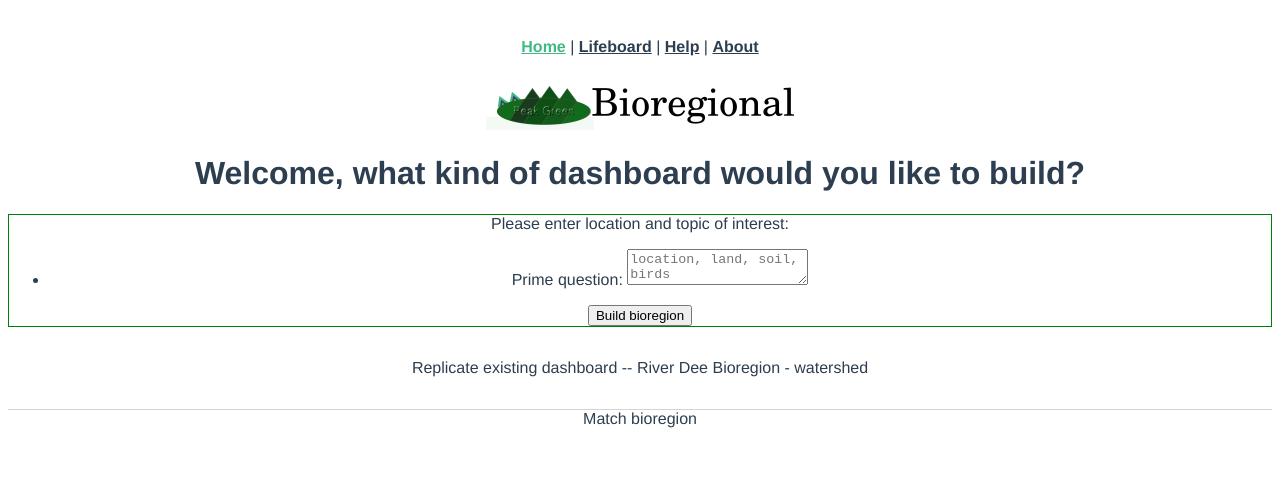
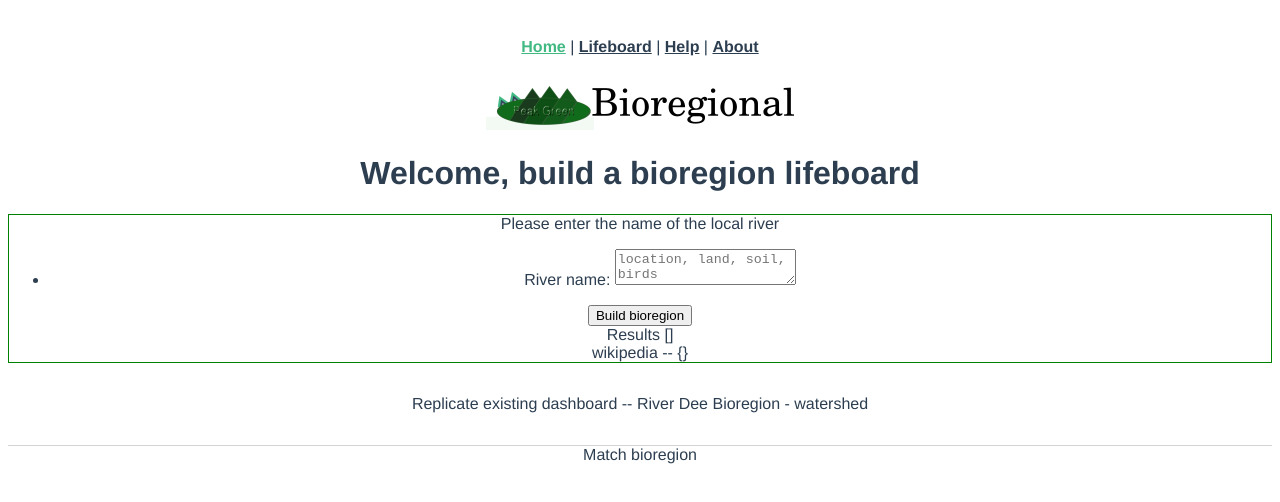
Before and after one commit to CodeTheCity/bioregional_dashboards, a Vue app in the folder src/dashboard/: page / in a window 1280 px wide. Shown: the top 502 px of the page. Built offline with nearby package versions, Linux system fonts and the light colour scheme.

Commit message:
add wikipedia query

```diff
--- a/src/dashboard/package.json
+++ b/src/dashboard/package.json
@@ -10,6 +10,7 @@
     "lint": "vue-cli-service lint"
   },
   "dependencies": {
+    "axios": "^0.21.1",
     "core-js": "^3.6.5",
     "leaflet": "^1.7.1",
     "procedural-gl": "^1.0.6",
--- a/src/dashboard/src/components/setup/inputBox.vue
+++ b/src/dashboard/src/components/setup/inputBox.vue
@@ -1,21 +1,31 @@
 <template>
   <div class="input-box">
-    <header>Please enter location and topic of interest:</header>
+    <header>Please enter the name of the local river</header>
     <div id="prime-bioregion">
       <form id="bioregion_form" name="bioregion_form" method="post" action="#">
         <ul>
           <li class="bioregion-items">
-            Prime question:
+            River name:
             <textarea required="" v-model="biointerest.text" placeholder="location, land, soil, birds">dfd</textarea>
           </li>
         </ul>
       </form>
       <button @click.prevent="startBuild" class="button is-primary">Build bioregion</button>
     </div>
+    <div v-if="wikipage.data">
+      <div v-html="wikipage.data.query.pages[415350].extract">
+      </div>
+    </div>
+    <div id="search results">
+      Results {{ querylist }}
+    </div>
+      wikipedia -- {{ wikipage }}
   </div>
 </template>
 
 <script>
+import axios from 'axios'
+
 export default {
   name: 'inputbox',
   components: {
@@ -25,12 +35,38 @@ export default {
     {
       text: '',
       forum: ''
-    }
+    },
+    wikipage: {},
+    querylist: []
   }),
   methods: {
-    startBuild () {
+    async startBuild () {
+      console.log('start build bioergion')
       // move to lifeboard visualisation
-      this.$router.push('dashboard')
+      // this.$router.push('dashboard')
+      let inputQuery = this.biointerest.text
+      // let wikipediaQuery = 'https://en.wikipedia.org/w/api.php?action=opensearch&search={' + inputQuery + '}&format=json'
+      /* let wikipediaQuery = 'https://en.wikipedia.org/w/api.php?action=opensearch&search={River_Dee,_Aberdeenshire}&format=json'
+      let responseWikipedia = await fetch(wikipediaQuery)
+      console.log('response')
+      console.log(responseWikipedia) */
+      //  "https://en.wikipedia.org/w/api.php?action=query&origin=*&format=json&generator=search&gsrnamespace=0&gsrlimit=5&gsrsearch='New_England_Patriots'"
+      let url = 'https://en.wikipedia.org/w/api.php?action=opensearch&origin=*&search={ ' + inputQuery + '}&format=json'
+      this.querylist = await axios.get(url)
+      console.log(this.queryWikiResults)
+      axios.get(url)
+        .then(
+          response => console.log(response.data)
+          // this.querylist = response.data
+        )
+      let url2 = 'https://en.wikipedia.org/w/api.php?action=query&origin=*&format=json&generator=search&gsrnamespace=0&gsrlimit=5&gsrsearch=River_Dee,_Aberdeenshire'
+      axios.get(url2)
+        .then(
+          response => response.data
+        )
+      // https://en.wikipedia.org/w/api.php?action=query&titles=belgrade&prop=extracts%7Cpageimages%7Cinfo&pithumbsize=400&inprop=url&redirects=&format=json&origin=*
+      let url3 = 'https://en.wikipedia.org/w/api.php?action=query&titles=River_Dee,_Aberdeenshire&prop=extracts%7Cpageimages%7Cinfo&pithumbsize=400&inprop=url&redirects=&format=json&origin=*'
+      this.wikipage = await axios.get(url3)
     }
   }
 }
--- a/src/dashboard/src/store/index.js
+++ b/src/dashboard/src/store/index.js
@@ -1,24 +1,30 @@
 import Vue from 'vue'
 import Vuex from 'vuex'
+// import axios from 'axios'
+// console.log('store')
+// https://en.wikipedia.org/w/api.php?action=query&origin=*&format=json&generator=search&gsrnamespace=0&gsrlimit=5&gsrsearch=%27New_England_Patriots
+// let url = 'https://en.wikipedia.org/w/api.php?action=opensearch&origin=*&search={River_Dee,_Aberdeenshire}&format=json'
+// axios.get(url).then(response => console.log(response.data))
 
 Vue.use(Vuex)
 
 export default new Vuex.Store({
   state: {
+    bioregions: [{ id: 123, name: 'Earth' }, { id: 124, name: 'Scotland' }, { id: 125, name: 'Dee watershed' }, { id: 126, name: 'Dee tributaries' }],
     storyLive: [{ name: 'Waterflow', id: '0001' }, { name: 'Rainfall', id: '0002' }, { name: 'Soil', id: '0003' }, { name: 'Plants', id: '0004' }, { name: 'Birds', id: '0005' }, { name: 'Snow', id: '0006' }, { name: 'Population', id: '0007' }],
-    bioregionsList:
+    /* bioregionsList:
     [
       { id: 123, geojson: 'http://localhost:8080/geoman-earth.geojson', zoom: 2 },
       { id: 124, geojson: 'http://localhost:8080/geoman-scotland.geojson', zoom: 7 },
       { id: 125, geojson: 'http://localhost:8080/geoman2.geojson', zoom: 9 },
       { id: 126, geojson: 'http://localhost:8080/geoman2-trib.geojson', zoom: 10 }
-    ],
-    /* [
+    ], */
+    bioregionsList: [
       { id: 123, geojson: 'https://raw.githubusercontent.com/CodeTheCity/bioregional_dashboards/main/data/geojsonshed/geoman-earth.geojson', zoom: 2 },
       { id: 124, geojson: 'https://raw.githubusercontent.com/CodeTheCity/bioregional_dashboards/main/data/geojsonshed/geoman-scotland.geojson', zoom: 7 },
       { id: 125, geojson: 'https://raw.githubusercontent.com/CodeTheCity/bioregional_dashboards/main/data/geojsonshed/geoman2.geojson', zoom: 9 },
       { id: 126, geojson: 'https://raw.githubusercontent.com/CodeTheCity/bioregional_dashboards/main/data/geojsonshed/geoman2-trib.geojson', zoom: 10 }
-    ], */
+    ],
     storyRefContracts:
     {
       '0001': { stages: [{ refcontract: 303031, name: 'introduction', type: 'text', text: 'the history of the rive dee water flow over the decades' }, { refcontract: 303032, name: '1950 water flow', type: 'data', text: '', data: '99881' }, { refcontract: 303033, name: 'Live water flow', type: 'data', data: 'dfdfd' }, { refcontract: 303034, name: 'Trend analysis', type: 'data', data: '12345' }] },
--- a/src/dashboard/src/views/Dashboard.vue
+++ b/src/dashboard/src/views/Dashboard.vue
@@ -11,7 +11,7 @@
             <label for="bioregion-select">Bioregion scale:</label>
             <select class="select-bioregion-id" id="bioregion-mapping-build" @change="bioregionSelect" v-model="bioregionID">
               <!-- <option value="none" selected="">please select</option> -->
-              <option v-for="bplace in bioregionList" :key="bplace.id" v-bind:value="bplace">
+              <option v-for="bplace in bioregionList" :selected="bplace.id === bioregionID.id ? 'selected' : ''" :key="bplace.id" v-bind:value="bplace">
                 {{ bplace.name }}
               </option>
             </select>
@@ -62,12 +62,12 @@ export default {
   },
   computed: {
     bioregionList () {
-      return [{ id: 123, name: 'Earth' }, { id: 124, name: 'Scotland' }, { id: 125, name: 'Dee watershed' }, { id: 126, name: 'Dee tributaries' }]
+      return this.$store.state.bioregions
     }
   },
   data: () => ({
     liveStorytools: false,
-    bioregionID: ''
+    bioregionID: { 'id': 125, 'name': 'Dee watershed' }
   }),
   methods: {
     viewStorytools (ev) {
--- a/src/dashboard/src/views/Home.vue
+++ b/src/dashboard/src/views/Home.vue
@@ -1,7 +1,7 @@
 <template>
   <div class="home">
     <img alt="Vue logo" src="../assets/logo.png">
-    <HelloWorld msg="Welcome, what kind of dashboard would you like to build?"/>
+    <HelloWorld msg="Welcome, build a bioregion lifeboard"/>
     <Start-Dashboard></Start-Dashboard>
     <Clone-Dashboard></Clone-Dashboard>
     <Match-Bioregion></Match-Bioregion>
--- a/src/dashboard/vue.config.js
+++ b/src/dashboard/vue.config.js
@@ -5,6 +5,7 @@ module.exports = {
   devServer: {
     // proxy: 'https://bioregion.healthscience.network/'  // online server setup
     proxy: 'https://raw.githubusercontent.com/CodeTheCity/bioregional_dashboards/main/data/geojsonshed/'
+    // proxy: 'https://en.wikipedia.org'
     // proxy: 'https://rawgit.com/gregoiredavid/france-geojson/master/regions/pays-de-la-loire/'
   }
 }
```
Also changed, not shown: 1 other file (tests, documents, lock files or other folders).
